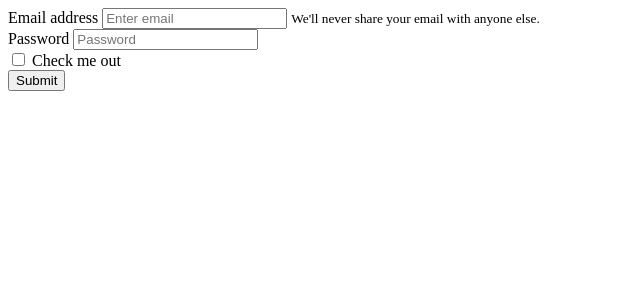
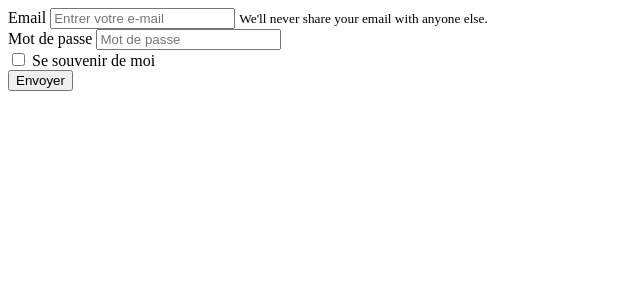
Before and after one commit to nbahire/PROJET4, a PHP site: page /users/login.php in a window 1280 px wide. Shown: the top 300 px of the page, without its empty margins (0-640 px from the left). Run offline with PHP 8.4, Linux system fonts and the light colour scheme.

Commit message:
modification de la parti login

```diff
--- a/Views/users/login.php
+++ b/Views/users/login.php
@@ -1,16 +1,16 @@
 <form>
     <div class="form-group">
-        <label for="exampleInputEmail1">Email address</label>
-        <input type="email" class="form-control" id="exampleInputEmail1" aria-describedby="emailHelp" placeholder="Enter email">
+        <label for="exampleInputEmail1">Email</label>
+        <input type="email" class="form-control" id="exampleInputEmail1" aria-describedby="emailHelp" placeholder="Entrer votre e-mail">
         <small id="emailHelp" class="form-text text-muted">We'll never share your email with anyone else.</small>
     </div>
     <div class="form-group">
-        <label for="exampleInputPassword1">Password</label>
-        <input type="password" class="form-control" id="exampleInputPassword1" placeholder="Password">
+        <label for="exampleInputPassword1">Mot de passe</label>
+        <input type="password" class="form-control" id="exampleInputPassword1" placeholder="Mot de passe">
     </div>
     <div class="form-check">
         <input type="checkbox" class="form-check-input" id="exampleCheck1">
-        <label class="form-check-label" for="exampleCheck1">Check me out</label>
+        <label class="form-check-label" for="exampleCheck1">Se souvenir de moi</label>
     </div>
-    <button type="submit" class="btn btn-primary">Submit</button>
+    <button type="submit" class="btn btn-primary">Envoyer</button>
 </form>
```
Also changed, not shown: README.md.
